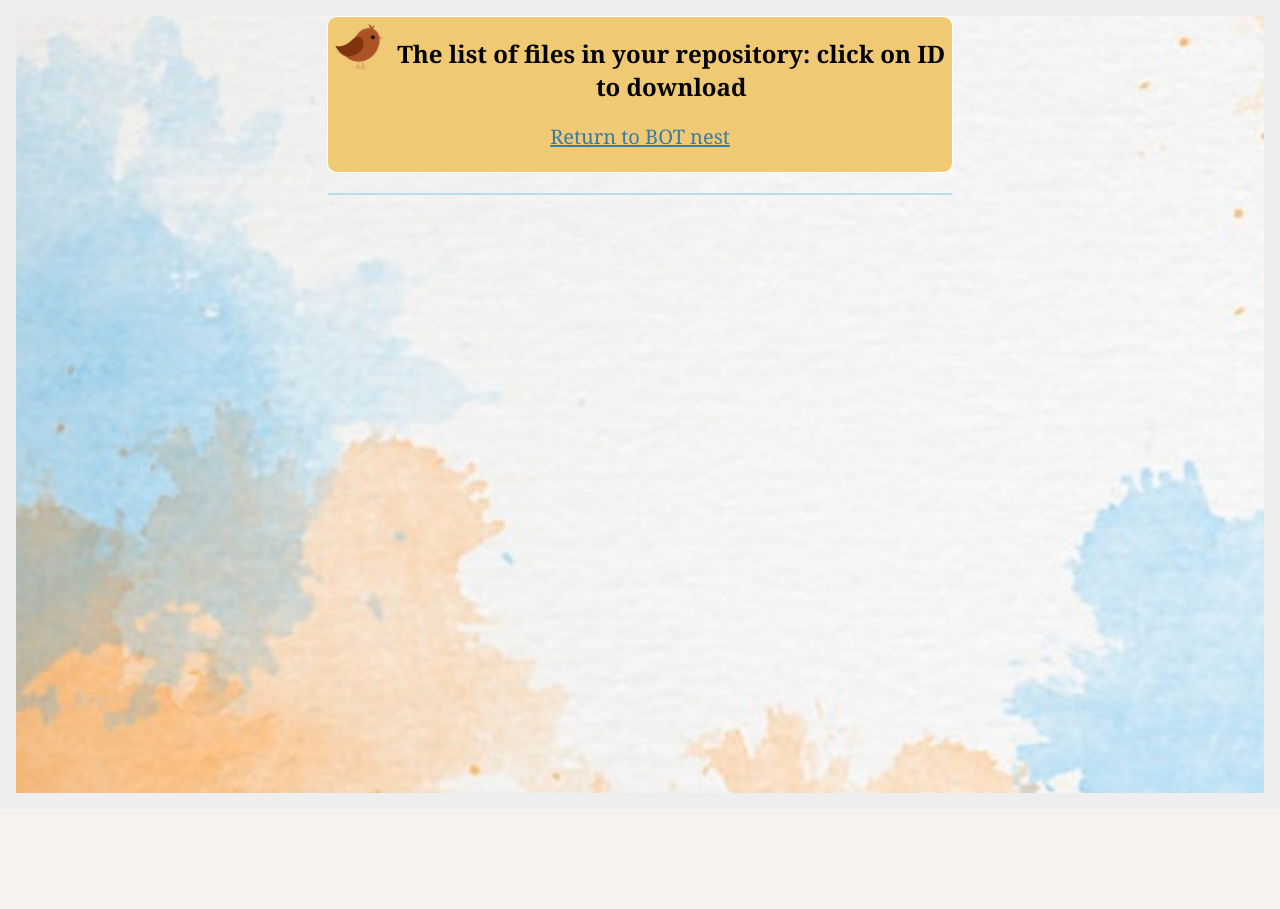
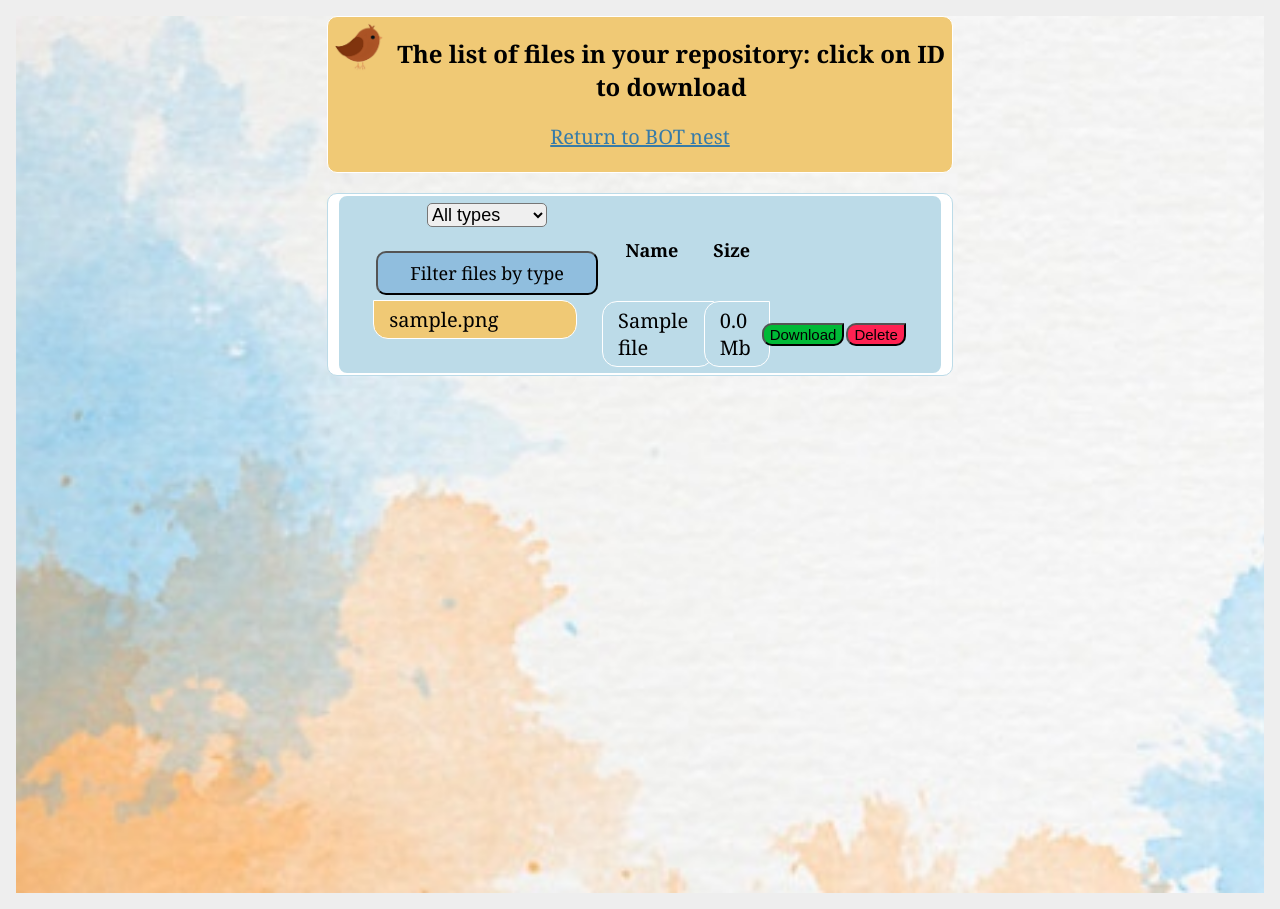
Before and after one commit to anna-khodyka/draft-project-2, a Flask app: page /file/download in a window 1280 px wide. Before the commit the page ends 793 px from the top, so only its background shows below. Run offline with Flask 2, Linux system fonts and the light colour scheme; the visitor is signed in with stand-in values (Sample User, id 1); tables that the repository leaves empty hold one stand-in row (values such as "Sample post").

Commit message:
templates_new

```diff
--- a/bot/contacts_data_classes.py
+++ b/bot/contacts_data_classes.py
@@ -252,7 +252,7 @@ class ContactbookPSQL(Contactbook):
                     Contact,
                     values={
                         Contact.name: contact.name,
-                        Contact.birthday: contact.birthday,
+                        Contact.birthday: contact.birthday if contact.birthday else None,
                     },
                 ).filter(Contact.contact_id == contact_id)
             )
--- a/bot/static/style.css
+++ b/bot/static/style.css
@@ -3,12 +3,12 @@ html { font-family: sans-serif; background: #eee; padding: 1rem; }
       position:relative;
      }
     #table-scroll {
-      height:350px;
+      height:450px;
       overflow:auto;
       margin-top:20px;
     }
     #big-table-scroll {
-      height:600px;
+      height:700px;
       overflow:auto;
       margin-top:20px;
     }
@@ -77,7 +77,7 @@ nav ul li a, nav ul li span, header .action { display: block; padding: 0.5rem; }
 .content input, .content textarea { margin-bottom: 1em; }
 .content textarea { min-height: 12em; resize: vertical; }
 input.danger { color: #cc2f2e; }
-input[type=submit], input[type=submit] { align-self: start; min-width: 10em; background-color: #90bede;
+input[type=submit], input[type=file] { align-self: start; min-width: 10em; background-color: #90bede;
 	  border: 2 px solid white;
 	  border-radius:10px;
       -moz-border-radius:10px;
--- a/bot/templates/contact/get_period.html
+++ b/bot/templates/contact/get_period.html
@@ -10,7 +10,7 @@
 {% block supertable %}
 <form method="POST">
 		<div style="text-align:center;">
-			<input type="text" name="Period" id="Period"  style="width:30%;
+			<input type="text" name="Period" id="Period"  style="width:33%;
 				   border-radius: 10px 10px 10px 10px;
 				   border: 1px solid #bcdbe8;
 				   align:center;" >
--- a/bot/templates/file/file_to_download.html
+++ b/bot/templates/file/file_to_download.html
@@ -17,14 +17,51 @@
 
 {% endblock %}
 
-{% block theader_ %}
+{% block content %}
+<style>
+    table {
+    width: 90%;
+    border-spacing: 5px;
+    border-collapse: collapse;
+    margin: auto;
+	border: none;
+	font-family: georgia, sans-serif;
+	font-size: 18px;
+   }
+ .first-column {
+        width: 80%;
+         text-align: left;
+         background-color: #f0c975;
+         float: left;
+         border: 1px solid white;
+         border-radius: 0px 15px 15px 15px;
+         padding: 5px 5px 5px 15px;
+         font-family: georgia ;
+            font-size: 20px;
+    }
+    .second-column {
+        width: 40%;
+            text-align: left;
+            background-color:  #bcdbe8;
+            float: left;
+            border: 1px solid white;
+            border-radius: 15px 0px 15px 15px;
+            padding: 5px 5px 5px 15px;
+            font-family: georgia ;
+            font-size: 20px;
+    }
+</style>
+<div class="record-note" style="padding: 5px 5px 5px 5px;">
+<div align = 'center'>
+<div id="table-wrapper">
+<table >
     <tr>
-      <th width = 10%>
+      <th width = 30%>
           <form name = 'select_type'
                 method = 'POST'
                 action='/file/download'>
 
-              <select name="file_type" id = "file_type"  size="1" style= "width:120px;">
+              <select name="file_type" id = "file_type"  size="1" style= "width:120px; font-size: 18px; border-radius: 5px 5px 5px 5px; ">
                     <option value ='All types'>All types</option>
                   {% if types%}
                     {% for type in types %}
@@ -37,33 +74,51 @@
           </form>
       </th>
 
-      <th width = 40%>Name</th>
-      <th width = 20%>Size</th>
+      <th width = 30%>Name</th>
+      <th width = 15%>Size</th>
       <th width = 10%> </th>
       <th width = 10%> </th>
     </tr>
-{% endblock %}
 
-{% block tbody_ %}
 {% if files %}
 
       {%for file in files %}
         <tr>
-            <td>
+            <td class="first-column">
                 {{file.file_type}}
             </td>
-            <td>
+
+            <td><div style="width: 90%;
+
+            background-color:  #bcdbe8;
+            float: left;
+            border: 1px solid white;
+            border-radius: 15px 0px 15px 15px;
+            padding: 5px 5px 5px 15px;
+            font-family: georgia ;
+            font-size: 20px;">
                 {{file.name}}
+            </div>
             </td>
-             <td>
+             <td><div style="width: 80%;
+
+            background-color:  #bcdbe8;
+            float: left;
+            border: 1px solid white;
+            border-radius: 15px 0px 15px 15px;
+            padding: 5px 5px 5px 15px;
+            font-family: georgia ;
+            font-size: 20px;">
                 {{file.file_length}} Mb
+             </div>
             </td>
             <td>
                 <form name="download"
                       method="POST"
                       action='/file/download_file/{{file.file_id}}'
                       style =" border: none; background-color: transparent;">
-                      <button name="download" width = 200 style ="background-color: green;">Download</button>
+                      <button name="download" width = 200 style ="background-color: #00ba37;
+                        border-radius: 10px 0px 10px 10px; font-size: 15px;">Download</button>
                 </form>
             </td>
             <td>
@@ -71,7 +126,8 @@
                       method="POST"
                       action='/file/delete/{{file.file_id}}'
                       style =" border: none; background-color: transparent;">
-                      <button name="delete" width = 200 style ="background-color: red;">Delete</button>
+                      <button name="delete" width = 200 style ="background-color: #ff2252; width: 100%;
+                        border-radius: 10px 0px 10px 10px; font-size: 15px;">Delete</button>
                 </form>
             </td>
         </tr>
@@ -88,5 +144,6 @@
 
 		</tr>
 {% endif %}
-
+</table>
+</div></div></div>
 {% endblock%}
--- a/bot/templates/note/delete_notes_search.html
+++ b/bot/templates/note/delete_notes_search.html
@@ -11,17 +11,17 @@
 	<div class="record-note;">
 		<form method="POST">
 		<div style="text-align:center;">
-			<label for="Keywords">Input keywords separated with ','</label>
+			<label for="Keywords" style="font-size: 20px;">Input keywords separated with ','</label>
 			<input type="Keywords"
 				   id="Keywords"
 				   name="Keywords"
 				   style="width:80%;
 				   border-radius: 10px 10px 10px 10px;
 				   border: 1px solid #bcdbe8;
-				   align:center;	">
+				   align:center; font-size: 20px;">
 		</div>
 
-			<div style="text-align:center;"><input type="submit" value="Seek note" style="width:50%; border: 1px solid white;"></div>
+			<div style="text-align:center;"><input type="submit" value="Seek note" style="width:50%; border: 1px solid white; font-size: 20px;"></div>
 
 		</form>
 		<div style="padding: 10px 10px 10px 10px; text-align:center;" >
--- a/bot/templates/note/find_notes_found.html
+++ b/bot/templates/note/find_notes_found.html
@@ -32,7 +32,7 @@
 										width=200
 										style="border-radius: 10px 10px 10px 10px;
 											   border: 1px solid white;
-											   color: #065492; align:center; width: 100px	">Edit note</button>
+											   color: #065492; align:center; width: 100px; font-size: 15px;	">Edit note</button>
 								&nbsp;
 							</form>
 						</td>
@@ -44,7 +44,7 @@
 										style="border-radius: 10px 10px 10px 10px;
 											   border: 1px solid white;
 											   color: #db5026;
-											   text-align:center; width: 100px	">Delete note</button>
+											   text-align:center; width: 100px; font-size: 15px;">Delete note</button>
 							</form>
 						</td>
 					</tr>
--- a/bot/templates/note/find_notes_search.html
+++ b/bot/templates/note/find_notes_search.html
@@ -11,17 +11,17 @@
 	<div class="record-note;">
 		<form method="POST">
 		<div style="text-align:center;">
-			<label for="Keywords">Input keywords separated with ','</label>
+			<label for="Keywords" style="font-size: 20px; ">Input keywords separated with ','</label>
 			<input type="Keywords"
 				   id="Keywords"
 				   name="Keywords"
 				   style="width:80%;
 				   border-radius: 10px 10px 10px 10px;
 				   border: 1px solid #bcdbe8;
-				   align:center;	">
+				   align:center; font-size: 20px;	">
 		</div>
 
-			<div style="text-align:center;"><input type="submit" value="Seek note" style="width:50%; border: 1px solid white;"></div>
+			<div style="text-align:center;"><input type="submit" value="Seek note" style="width:50%; border: 1px solid white; font-size: 20px;"></div>
 
 		</form>
 	</div>
```
Also changed, not shown: bot/templates/contact/contact_details.html (+89 -98 lines), bot/templates/contact/contact_to_delete.html (+12 -6 lines), bot/templates/file/file_to_upload.html (+5 -4 lines), 1 other file.
